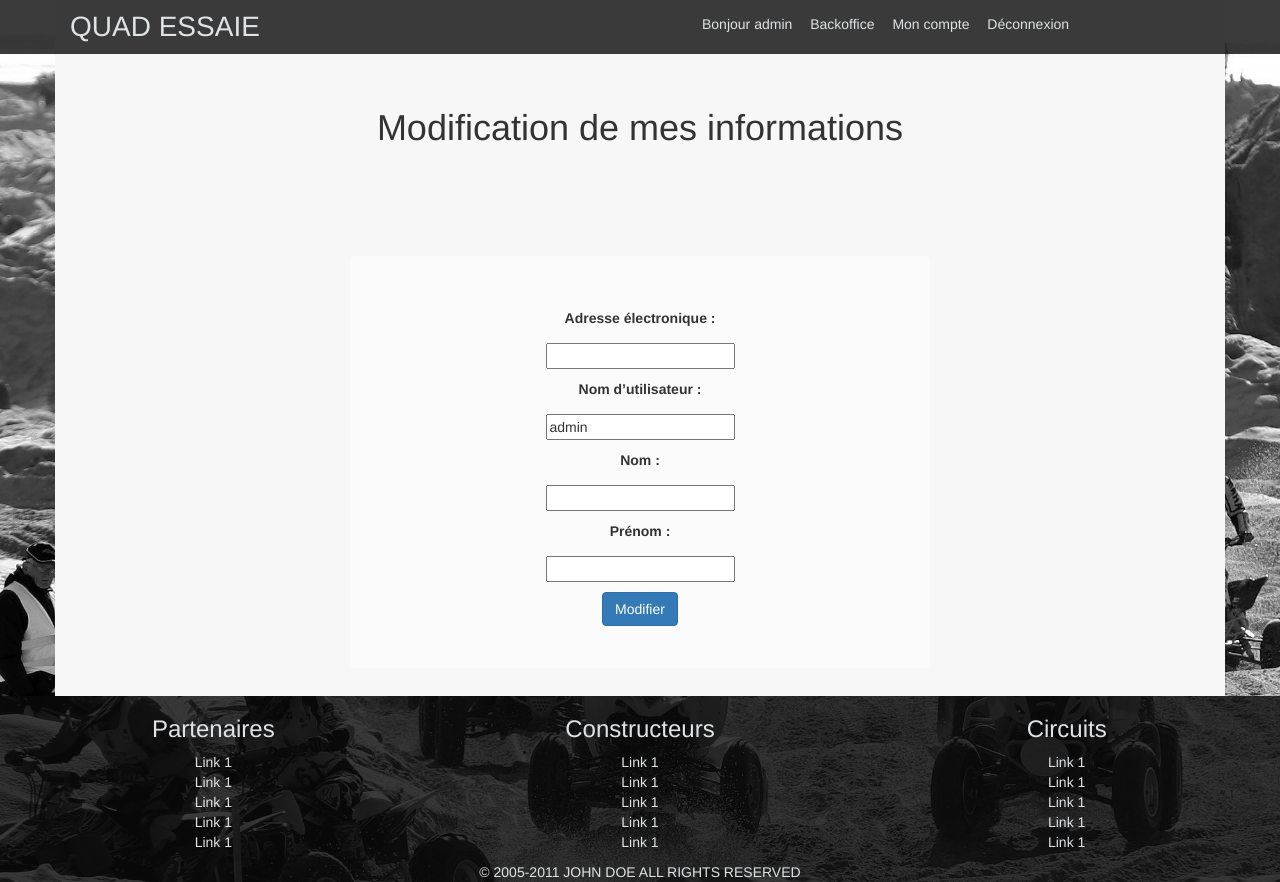
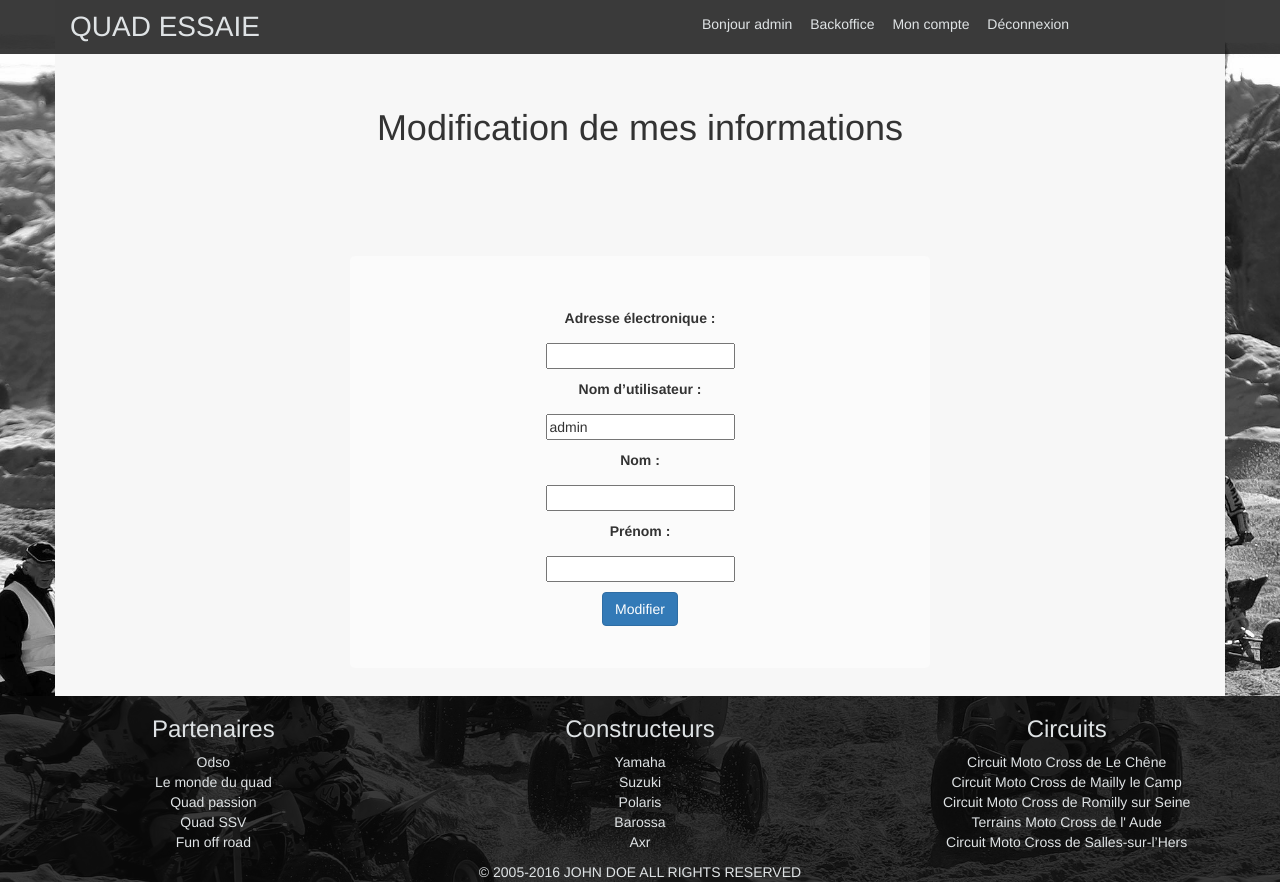
Before and after one commit to jladine/blog_certif, a Django app: page /compte/update/1 in a window 1280 px wide. Run offline with Django 3.2, Linux system fonts and the light colour scheme; data comes from the database, SQL or seed files in the repository; style sheets or scripts are compiled from the project's sources; parts of the project's set-up code (start-up, migrations or seed data) failed here and were passed over; some libraries are stand-ins or nearby versions.

Commit message:
clean code

```diff
--- a/blog/templates/footer.html
+++ b/blog/templates/footer.html
@@ -3,37 +3,37 @@
         <div class="col-md-4">
             <h3>Partenaires</h3>
             <ul class="list-unstyled ul-foot">
-                <li><a href="#">Link 1</a></li>
-                <li><a href="#">Link 1</a></li>
-                <li><a href="#">Link 1</a></li>
-                <li><a href="#">Link 1</a></li>
-                <li><a href="#">Link 1</a></li>
+                <li><a href="#">Odso</a></li>
+                <li><a href="#">Le monde du quad</a></li>
+                <li><a href="#">Quad passion</a></li>
+                <li><a href="#">Quad SSV</a></li>
+                <li><a href="#">Fun off road</a></li>
             </ul>
         </div>
         <div class="col-md-4">
             <h3>Constructeurs</h3>
             <ul class="list-unstyled ul-foot">
-                <li><a href="#">Link 1</a></li>
-                <li><a href="#">Link 1</a></li>
-                <li><a href="#">Link 1</a></li>
-                <li><a href="#">Link 1</a></li>
-                <li><a href="#">Link 1</a></li>
+                <li><a href="#">Yamaha</a></li>
+                <li><a href="#">Suzuki</a></li>
+                <li><a href="#">Polaris</a></li>
+                <li><a href="#">Barossa</a></li>
+                <li><a href="#">Axr</a></li>
             </ul>
         </div>
         <div class="col-md-4">
             <h3>Circuits</h3>
             <ul class="list-unstyled ul-foot">
-                <li><a href="#">Link 1</a></li>
-                <li><a href="#">Link 1</a></li>
-                <li><a href="#">Link 1</a></li>
-                <li><a href="#">Link 1</a></li>
-                <li><a href="#">Link 1</a></li>
+                <li><a href="#">Circuit Moto Cross de Le Chêne</a></li>
+                <li><a href="#">Circuit Moto Cross de Mailly le Camp</a></li>
+                <li><a href="#">Circuit Moto Cross de Romilly sur Seine</a></li>
+                <li><a href="#">Terrains Moto Cross de l' Aude</a></li>
+                <li><a href="#">Circuit Moto Cross de Salles-sur-l’Hers</a></li>
             </ul>
         </div>
     </div>
     <div class="foot text-center">
         <p>
-            © 2005-2011 JOHN DOE ALL RIGHTS RESERVED
+            © 2005-2016 JOHN DOE ALL RIGHTS RESERVED
         </p>
     </div>
 </footer>
```
Also changed, not shown: quad/templates/homepage.html (+10 -0 lines), static/css/sass/style.scss (+43 -48 lines).
